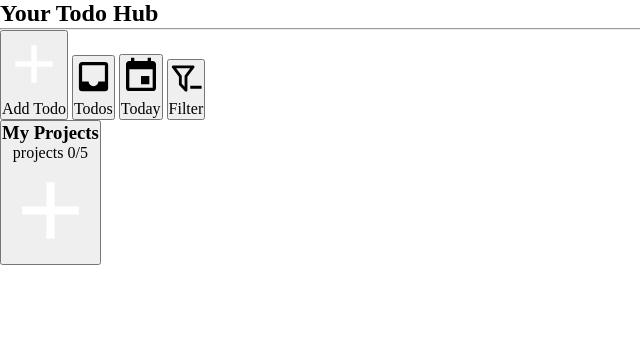
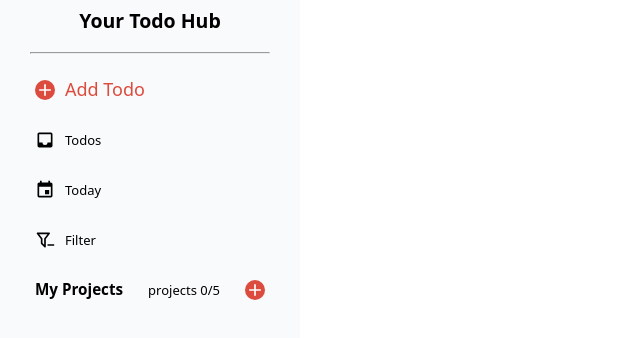
Before and after one commit to HamzaIbrahimi/Todo-List, a website built with webpack: page src/template.html in a window 1280 px wide. Shown: the whole page, without its empty margins (0-640 px from the left). Built offline with nearby package versions, Linux system fonts and the light colour scheme.

Commit message:
Styling sidebar

```diff
--- a/src/css/style.css
+++ b/src/css/style.css
@@ -7,11 +7,68 @@
 :root {
     --font-root: system-ui, -apple-system, BlinkMacSystemFont, 'Segoe UI', Roboto, Oxygen, Ubuntu, Cantarell, 'Open Sans', 'Helvetica Neue', sans-serif;
     --base_font_size: 16px;
+    --l_grey: #f9fafb;
+    --d_grey: #e5e7eb;
+    --add_color:#dc4c3e;
 }
 
 body {
     min-height: 100vh;
     font-size: var(--base_font_size);
+    font-family: var(--font-root);
+    display: grid;
+    grid-template-columns: 300px 1fr;
+}
+                    /* ----- Sidebar ----- */
+#sidebar {
     display: flex;
     flex-direction: column;
+    background-color: var(--l_grey);
 }
+
+#sidebar > * {
+    display: flex;
+    flex-direction: column;
+    gap: 20px;
+    padding: 10px 30px;
+    font-size: small;
+}
+
+.sidebar.top_area h2 {
+    text-align: center;
+}
+
+ img {
+    width: 20px;
+    height: 20px;
+}
+
+button {
+    cursor: pointer;
+    background-color: transparent;
+    border: none;
+    padding: 5px 5px;
+    color: #000;
+    display: flex;
+    align-items: center;
+    gap: 10px;
+}
+
+button:hover {
+    background: var(--d_grey);
+}
+
+.sidebar.top_area > #add_todo {
+    color: var(--add_color) ;
+    font-size: large;
+}
+
+#add_todo > img,
+#add_project {
+    background: var(--add_color);
+    border-radius: 50%;
+}
+
+.sidebar.bottom_area > button{
+    justify-content: space-between;
+}
```
